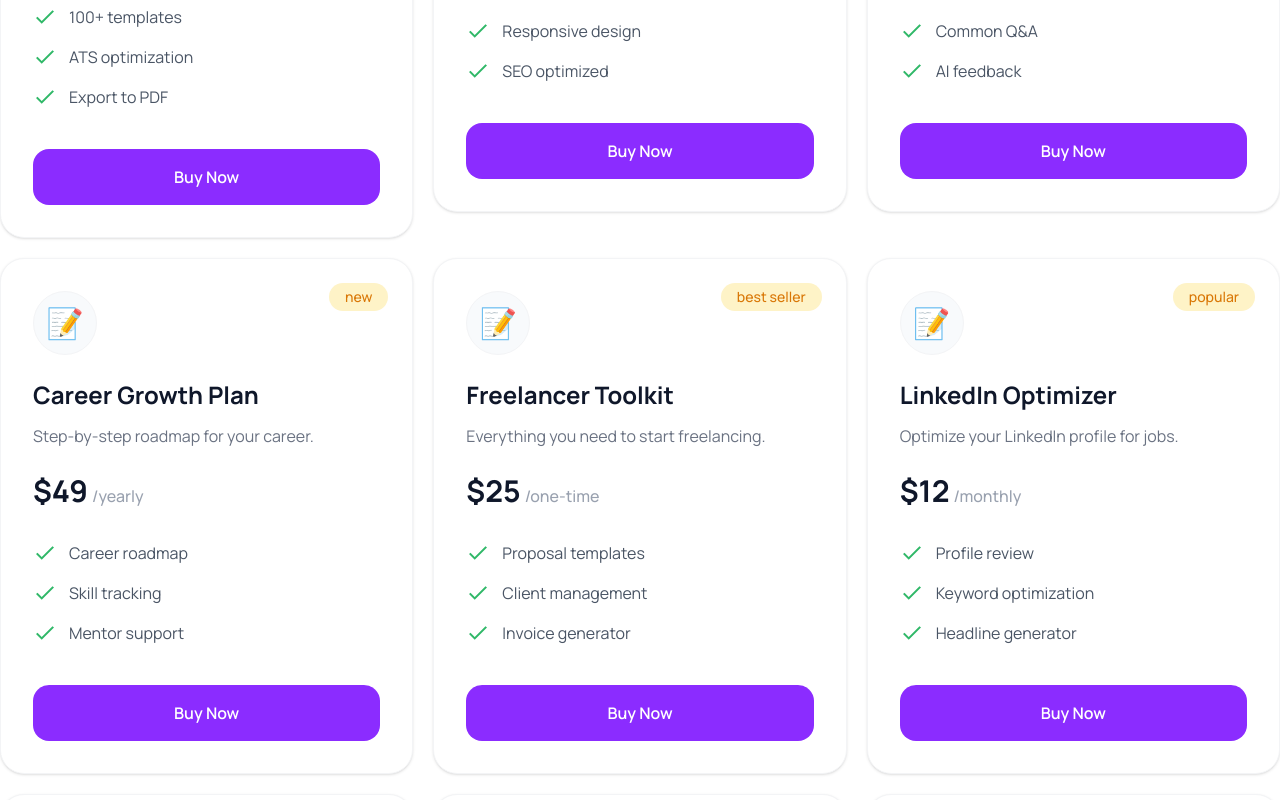
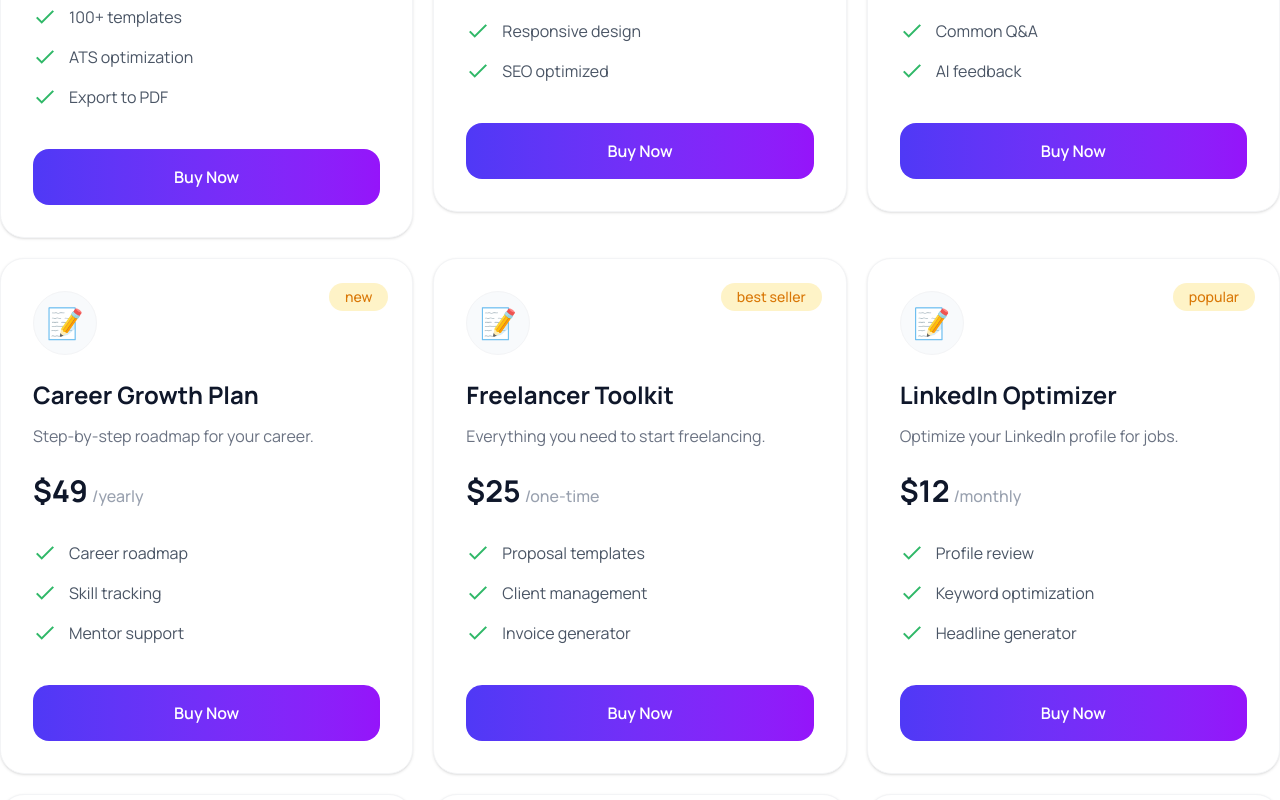
Before and after one commit to Haolader91/Assignment-Six, a React (Vite) app: page / in a window 1280 px wide. Shown: the part 1600-2400 px from the top of the page. Built offline with nearby package versions, Linux system fonts and the light colour scheme.

Commit message:
issues solved

```diff
--- a/src/App.jsx
+++ b/src/App.jsx
@@ -15,12 +15,12 @@
   res.json(),
 );
 function App() {
-  const [activeTab, setActiveTab] = useState("Products");
-  console.log(activeTab);
+  const [itemCard, setItemCard] = useState([]);
+  // console.log(activeTab);
   return (
     <>
       <header>
-        <NavBar></NavBar>
+        <NavBar itemCard={itemCard}></NavBar>
         <Banner></Banner>
       </header>
       <main>
@@ -28,8 +28,8 @@
 
         <Card
           ProductsCardDataPromise={ProductsCardDataPromise}
-          activeTab={activeTab}
-          setActiveTab={setActiveTab}
+          itemCard={itemCard}
+          setItemCard={setItemCard}
         ></Card>
 
         <GetStart></GetStart>
--- a/src/components/Header/NavBar/NavBar.jsx
+++ b/src/components/Header/NavBar/NavBar.jsx
@@ -1,7 +1,7 @@
 import React from "react";
 import { FiShoppingCart } from "react-icons/fi";
 
-const NavBar = ({ cart }) => {
+const NavBar = ({ itemCard }) => {
   return (
     <div>
       <div className="navbar bg-base-100 shadow-sm">
@@ -31,11 +31,13 @@
             </ul>
           </div>
           <div className="navbar-end gap-5 text-xl">
-            <span>
+            <span className="relative">
               <FiShoppingCart />
-              <span className="absolute -top-2 -right-2 bg-red-500 text-white text-xs px-2 rounded-full">
-                {/* {cart.length} */}
-              </span>
+              {itemCard.length > 0 && (
+                <span className="absolute -top-3 -right-4 bg-red-500 text-white text-xs px-2 rounded-full">
+                  {itemCard.length}
+                </span>
+              )}
             </span>
             <span>Login</span>
             <a className="btn bg-linear-to-r from-[#9514FA] to-[#7127F8] text-white rounded-full">
--- a/src/components/MainBody/Card/Card.jsx
+++ b/src/components/MainBody/Card/Card.jsx
@@ -3,12 +3,12 @@
 import CardToggling from "./CardToggling/CardToggling";
 import CardData from "./CardData/CardData";
 
-const Card = ({ ProductsCardDataPromise, activeTab, setActiveTab }) => {
+const Card = ({ ProductsCardDataPromise, itemCard, setItemCard }) => {
   const ProductsCardDataLoad = use(ProductsCardDataPromise);
   // console.log(cardData);
 
-  const [itemCard, setItemCard] = useState([]);
   // console.log(itemCard);
+  const [activeTab, setActiveTab] = useState("Products");
 
   return (
     <div>
--- a/src/components/MainBody/Card/ProductsCardData/ProductsCardData.jsx
+++ b/src/components/MainBody/Card/ProductsCardData/ProductsCardData.jsx
@@ -5,14 +5,13 @@
 const CardData = ({ data, idx, itemCard, setItemCard }) => {
   const [isBuyNow, setIsBuyNow] = useState(false);
   const handlerBuyNow = () => {
-    setIsBuyNow(true);
-
     const isFound = itemCard.find((item) => item.id === data.id);
     if (isFound) {
       toast.error("Already added");
       return;
     }
-    toast("Buy now!");
+    setIsBuyNow(true);
+    toast.success("Buy now!");
     setItemCard([...itemCard, data]);
   };
   return (
@@ -51,7 +50,11 @@
 
         <button
           onClick={handlerBuyNow}
-          className="w-full bg-[#8B2CFF] hover:bg-[#7A1EEB] text-white font-semibold py-4 rounded-2xl transition-colors duration-300"
+          className={`w-full text-white font-semibold py-4 rounded-2xl transition-colors duration-300 ${
+            isBuyNow
+              ? "bg-green-500 hover:bg-green-600 text-white"
+              : "bg-linear-to-r from-[#4F39F6] to-[#9514FA] text-white"
+          }`}
         >
           {isBuyNow ? "Add to Card" : "Buy Now"}
         </button>
```
